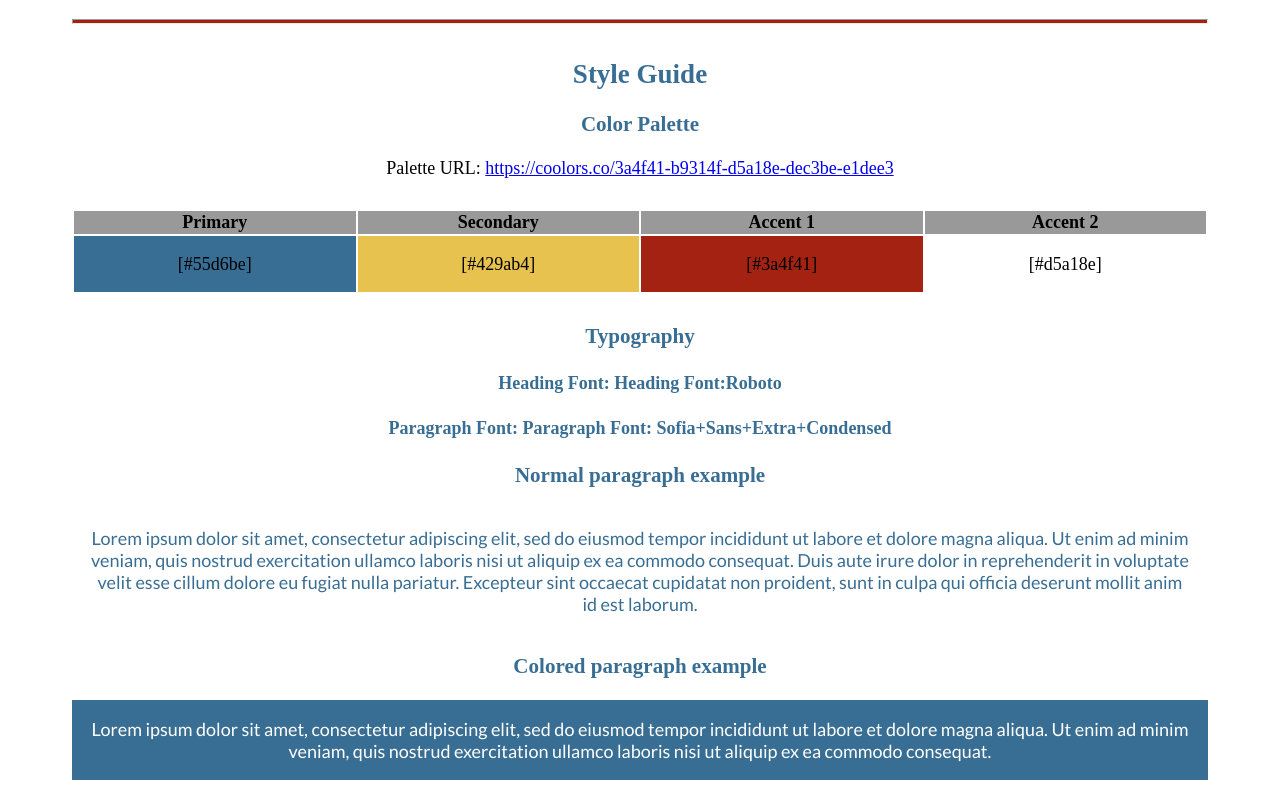
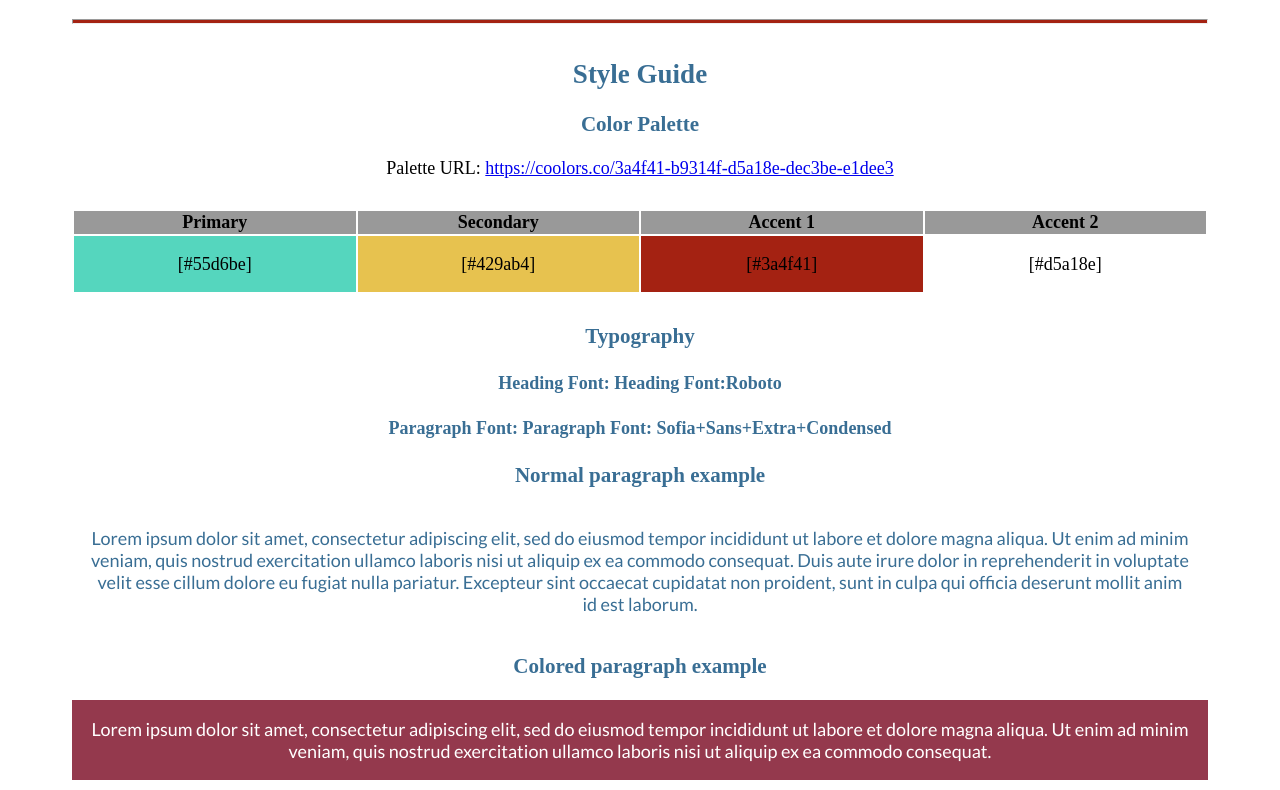
Before and after one commit to moorev1/Wdd-130-hw, a plain HTML site: page recipeshub/site-plan.html in a window 1280 px wide. Shown: the part 1248-2038 px from the top of the page. Drawn offline with Linux system fonts and the light colour scheme; a web font is replaced by a local one.

Commit message:
added message

```diff
--- a/recipeshub/styles/site-plan.css
+++ b/recipeshub/styles/site-plan.css
@@ -5,7 +5,7 @@ Fonts are separated by a | */
 
 :root {
   /* change the values below to your colors from your palette */
-  --primary-color: #396E94   ;
+  --primary-color: #55d6be   ;
   --secondary-color: #E7C24F ;
   --accent1-color: #A42212;
   --accent2-color: white;
@@ -19,7 +19,7 @@ Fonts are separated by a | */
   --headline-color-on-color: white; /* headlines on a colored background */
   --paragraph-color-on-white: #396E94; /* paragraph text on a white background */
   --paragraph-color-on-color: white; /* paragraph text on a colored background */
-  --paragraph-background-color: #396E94  ;
+  --paragraph-background-color: #94394d  ;
   --nav-link-color: #396E94;
   --nav-background-color: #D4AC0D;
   --nav-hover-link-color: white;
```
